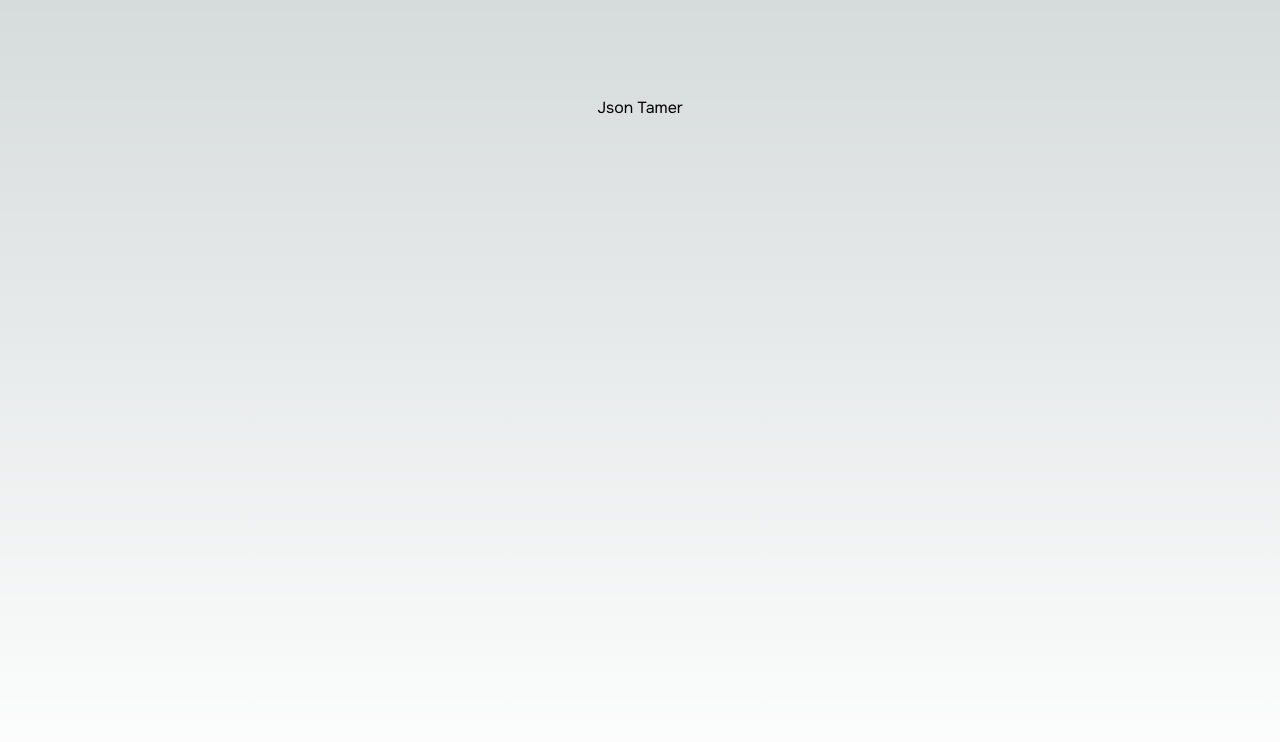
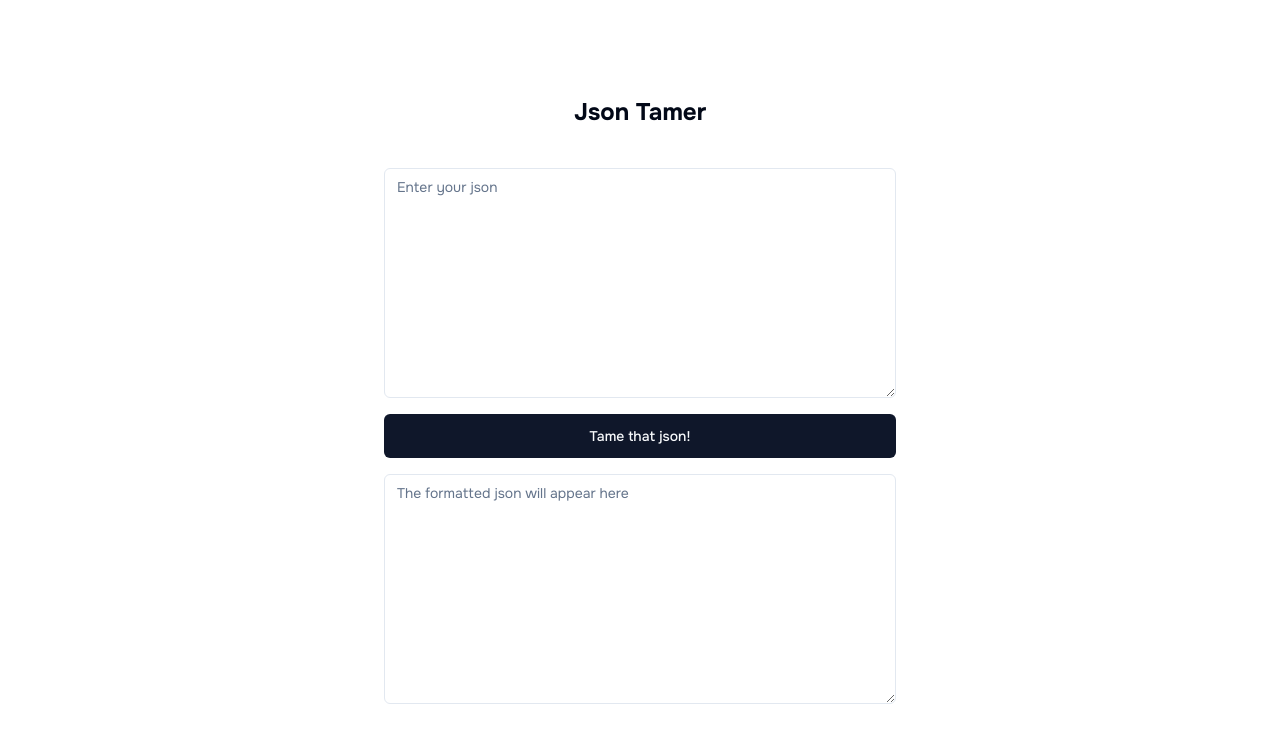
Before and after one commit to rubenpachecomatas/json-tamer, a Next.js app: page / in a window 1280 px wide. Shown: the top 742 px of the page. Built offline with nearby package versions, Linux system fonts and the light colour scheme.

Commit message:
Add format json functionality

```diff
--- a/app/globals.css
+++ b/app/globals.css
@@ -2,32 +2,75 @@
 @tailwind components;
 @tailwind utilities;
 
-:root {
-  --foreground-rgb: 0, 0, 0;
-  --background-start-rgb: 214, 219, 220;
-  --background-end-rgb: 255, 255, 255;
-}
+@layer base {
+  :root {
+    --background: 0 0% 100%;
+    --foreground: 222.2 84% 4.9%;
 
-@media (prefers-color-scheme: dark) {
-  :root {
-    --foreground-rgb: 255, 255, 255;
-    --background-start-rgb: 0, 0, 0;
-    --background-end-rgb: 0, 0, 0;
+    --card: 0 0% 100%;
+    --card-foreground: 222.2 84% 4.9%;
+
+    --popover: 0 0% 100%;
+    --popover-foreground: 222.2 84% 4.9%;
+
+    --primary: 222.2 47.4% 11.2%;
+    --primary-foreground: 210 40% 98%;
+
+    --secondary: 210 40% 96.1%;
+    --secondary-foreground: 222.2 47.4% 11.2%;
+
+    --muted: 210 40% 96.1%;
+    --muted-foreground: 215.4 16.3% 46.9%;
+
+    --accent: 210 40% 96.1%;
+    --accent-foreground: 222.2 47.4% 11.2%;
+
+    --destructive: 0 84.2% 60.2%;
+    --destructive-foreground: 210 40% 98%;
+
+    --border: 214.3 31.8% 91.4%;
+    --input: 214.3 31.8% 91.4%;
+    --ring: 222.2 84% 4.9%;
+
+    --radius: 0.5rem;
+  }
+
+  .dark {
+    --background: 222.2 84% 4.9%;
+    --foreground: 210 40% 98%;
+
+    --card: 222.2 84% 4.9%;
+    --card-foreground: 210 40% 98%;
+
+    --popover: 222.2 84% 4.9%;
+    --popover-foreground: 210 40% 98%;
+
+    --primary: 210 40% 98%;
+    --primary-foreground: 222.2 47.4% 11.2%;
+
+    --secondary: 217.2 32.6% 17.5%;
+    --secondary-foreground: 210 40% 98%;
+
+    --muted: 217.2 32.6% 17.5%;
+    --muted-foreground: 215 20.2% 65.1%;
+
+    --accent: 217.2 32.6% 17.5%;
+    --accent-foreground: 210 40% 98%;
+
+    --destructive: 0 62.8% 30.6%;
+    --destructive-foreground: 210 40% 98%;
+
+    --border: 217.2 32.6% 17.5%;
+    --input: 217.2 32.6% 17.5%;
+    --ring: 212.7 26.8% 83.9%;
   }
 }
 
-body {
-  color: rgb(var(--foreground-rgb));
-  background: linear-gradient(
-      to bottom,
-      transparent,
-      rgb(var(--background-end-rgb))
-    )
-    rgb(var(--background-start-rgb));
-}
-
-@layer utilities {
-  .text-balance {
-    text-wrap: balance;
+@layer base {
+  * {
+    @apply border-border;
+  }
+  body {
+    @apply bg-background text-foreground;
   }
 }
--- a/app/layout.tsx
+++ b/app/layout.tsx
@@ -1,6 +1,7 @@
 import type { Metadata } from "next";
 import { Onest } from "next/font/google";
 import "./globals.css";
+import { cn } from "@/lib/utils";
 
 const onest = Onest({ subsets: ["latin"] });
 
@@ -16,7 +17,7 @@
 }>) {
   return (
     <html lang="en">
-      <body className={onest.className}>{children}</body>
+      <body className={cn("h-screen", onest.className)}>{children}</body>
     </html>
   );
 }
--- a/app/page.tsx
+++ b/app/page.tsx
@@ -1,9 +1,43 @@
-import Image from "next/image";
+"use client";
+
+import { Button } from "@/components/ui/button";
+import { Textarea } from "@/components/ui/textarea";
+import { ChangeEvent, useState } from "react";
 
 export default function Home() {
+  const [json, setJson] = useState("");
+  const [formattedJson, setFormattedJson] = useState("");
+
+  const formatJson = () => {
+    const formatted = JSON.stringify(JSON.parse(json), null, 4);
+
+    setFormattedJson(formatted);
+  };
+
   return (
-    <main className="flex min-h-screen flex-col items-center justify-between p-24">
-      <h1>Json Tamer</h1>
+    <main className="flex h-full flex-col items-center gap-10 p-24">
+      <h1 className="text-2xl font-bold">Json Tamer</h1>
+      <div className="flex flex-col justify-between gap-4 max-w-lg size-full">
+        <Textarea
+          className="size-full"
+          placeholder="Enter your json"
+          value={json}
+          onChange={(e: ChangeEvent<HTMLTextAreaElement>) =>
+            setJson(e.target.value)
+          }
+        />
+        <div>
+          <Button className="w-full" size="lg" onClick={formatJson}>Tame that json!</Button>
+        </div>
+        <Textarea
+          className="size-full"
+          placeholder="The formatted json will appear here"
+          value={formattedJson}
+          onChange={(e: ChangeEvent<HTMLTextAreaElement>) =>
+            setFormattedJson(e.target.value)
+          }
+        />
+      </div>
     </main>
   );
 }
--- /dev/null
+++ b/components/ui/button.tsx
@@ -0,0 +1,56 @@
+import * as React from "react"
+import { Slot } from "@radix-ui/react-slot"
+import { cva, type VariantProps } from "class-variance-authority"
+
+import { cn } from "@/lib/utils"
+
+const buttonVariants = cva(
+  "inline-flex items-center justify-center whitespace-nowrap rounded-md text-sm font-medium ring-offset-background transition-colors focus-visible:outline-none focus-visible:ring-2 focus-visible:ring-ring focus-visible:ring-offset-2 disabled:pointer-events-none disabled:opacity-50",
+  {
+    variants: {
+      variant: {
+        default: "bg-primary text-primary-foreground hover:bg-primary/90",
+        destructive:
+          "bg-destructive text-destructive-foreground hover:bg-destructive/90",
+        outline:
+          "border border-input bg-background hover:bg-accent hover:text-accent-foreground",
+        secondary:
+          "bg-secondary text-secondary-foreground hover:bg-secondary/80",
+        ghost: "hover:bg-accent hover:text-accent-foreground",
+        link: "text-primary underline-offset-4 hover:underline",
+      },
+      size: {
+        default: "h-10 px-4 py-2",
+        sm: "h-9 rounded-md px-3",
+        lg: "h-11 rounded-md px-8",
+        icon: "h-10 w-10",
+      },
+    },
+    defaultVariants: {
+      variant: "default",
+      size: "default",
+    },
+  }
+)
+
+export interface ButtonProps
+  extends React.ButtonHTMLAttributes<HTMLButtonElement>,
+    VariantProps<typeof buttonVariants> {
+  asChild?: boolean
+}
+
+const Button = React.forwardRef<HTMLButtonElement, ButtonProps>(
+  ({ className, variant, size, asChild = false, ...props }, ref) => {
+    const Comp = asChild ? Slot : "button"
+    return (
+      <Comp
+        className={cn(buttonVariants({ variant, size, className }))}
+        ref={ref}
+        {...props}
+      />
+    )
+  }
+)
+Button.displayName = "Button"
+
+export { Button, buttonVariants }
--- /dev/null
+++ b/components/ui/textarea.tsx
@@ -0,0 +1,24 @@
+import * as React from "react"
+
+import { cn } from "@/lib/utils"
+
+export interface TextareaProps
+  extends React.TextareaHTMLAttributes<HTMLTextAreaElement> {}
+
+const Textarea = React.forwardRef<HTMLTextAreaElement, TextareaProps>(
+  ({ className, ...props }, ref) => {
+    return (
+      <textarea
+        className={cn(
+          "flex min-h-[80px] w-full rounded-md border border-input bg-background px-3 py-2 text-sm ring-offset-background placeholder:text-muted-foreground focus-visible:outline-none focus-visible:ring-2 focus-visible:ring-ring focus-visible:ring-offset-2 disabled:cursor-not-allowed disabled:opacity-50",
+          className
+        )}
+        ref={ref}
+        {...props}
+      />
+    )
+  }
+)
+Textarea.displayName = "Textarea"
+
+export { Textarea }
--- /dev/null
+++ b/lib/utils.ts
@@ -0,0 +1,6 @@
+import { type ClassValue, clsx } from "clsx"
+import { twMerge } from "tailwind-merge"
+
+export function cn(...inputs: ClassValue[]) {
+  return twMerge(clsx(inputs))
+}
--- a/tailwind.config.ts
+++ b/tailwind.config.ts
@@ -1,20 +1,80 @@
-import type { Config } from "tailwindcss";
+import type { Config } from "tailwindcss"
 
-const config: Config = {
+const config = {
+  darkMode: ["class"],
   content: [
-    "./pages/**/*.{js,ts,jsx,tsx,mdx}",
-    "./components/**/*.{js,ts,jsx,tsx,mdx}",
-    "./app/**/*.{js,ts,jsx,tsx,mdx}",
-  ],
+    './pages/**/*.{ts,tsx}',
+    './components/**/*.{ts,tsx}',
+    './app/**/*.{ts,tsx}',
+    './src/**/*.{ts,tsx}',
+	],
+  prefix: "",
   theme: {
+    container: {
+      center: true,
+      padding: "2rem",
+      screens: {
+        "2xl": "1400px",
+      },
+    },
     extend: {
-      backgroundImage: {
-        "gradient-radial": "radial-gradient(var(--tw-gradient-stops))",
-        "gradient-conic":
-          "conic-gradient(from 180deg at 50% 50%, var(--tw-gradient-stops))",
+      colors: {
+        border: "hsl(var(--border))",
+        input: "hsl(var(--input))",
+        ring: "hsl(var(--ring))",
+        background: "hsl(var(--background))",
+        foreground: "hsl(var(--foreground))",
+        primary: {
+          DEFAULT: "hsl(var(--primary))",
+          foreground: "hsl(var(--primary-foreground))",
+        },
+        secondary: {
+          DEFAULT: "hsl(var(--secondary))",
+          foreground: "hsl(var(--secondary-foreground))",
+        },
+        destructive: {
+          DEFAULT: "hsl(var(--destructive))",
+          foreground: "hsl(var(--destructive-foreground))",
+        },
+        muted: {
+          DEFAULT: "hsl(var(--muted))",
+          foreground: "hsl(var(--muted-foreground))",
+        },
+        accent: {
+          DEFAULT: "hsl(var(--accent))",
+          foreground: "hsl(var(--accent-foreground))",
+        },
+        popover: {
+          DEFAULT: "hsl(var(--popover))",
+          foreground: "hsl(var(--popover-foreground))",
+        },
+        card: {
+          DEFAULT: "hsl(var(--card))",
+          foreground: "hsl(var(--card-foreground))",
+        },
+      },
+      borderRadius: {
+        lg: "var(--radius)",
+        md: "calc(var(--radius) - 2px)",
+        sm: "calc(var(--radius) - 4px)",
+      },
+      keyframes: {
+        "accordion-down": {
+          from: { height: "0" },
+          to: { height: "var(--radix-accordion-content-height)" },
+        },
+        "accordion-up": {
+          from: { height: "var(--radix-accordion-content-height)" },
+          to: { height: "0" },
+        },
+      },
+      animation: {
+        "accordion-down": "accordion-down 0.2s ease-out",
+        "accordion-up": "accordion-up 0.2s ease-out",
       },
     },
   },
-  plugins: [],
-};
-export default config;
+  plugins: [require("tailwindcss-animate")],
+} satisfies Config
+
+export default config
```
Also changed, not shown: package.json (+10 -4 lines), components.json (added), 1 other file (tests, documents, lock files or other folders).
